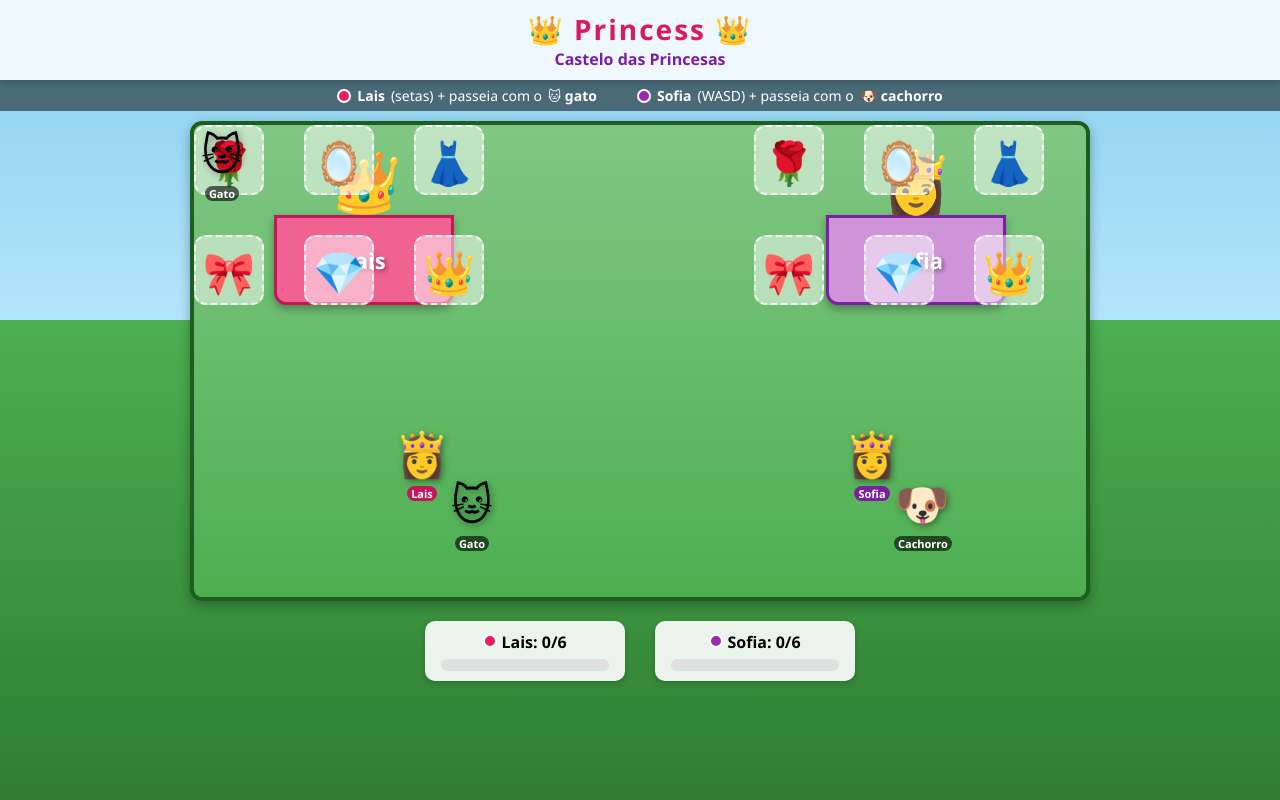
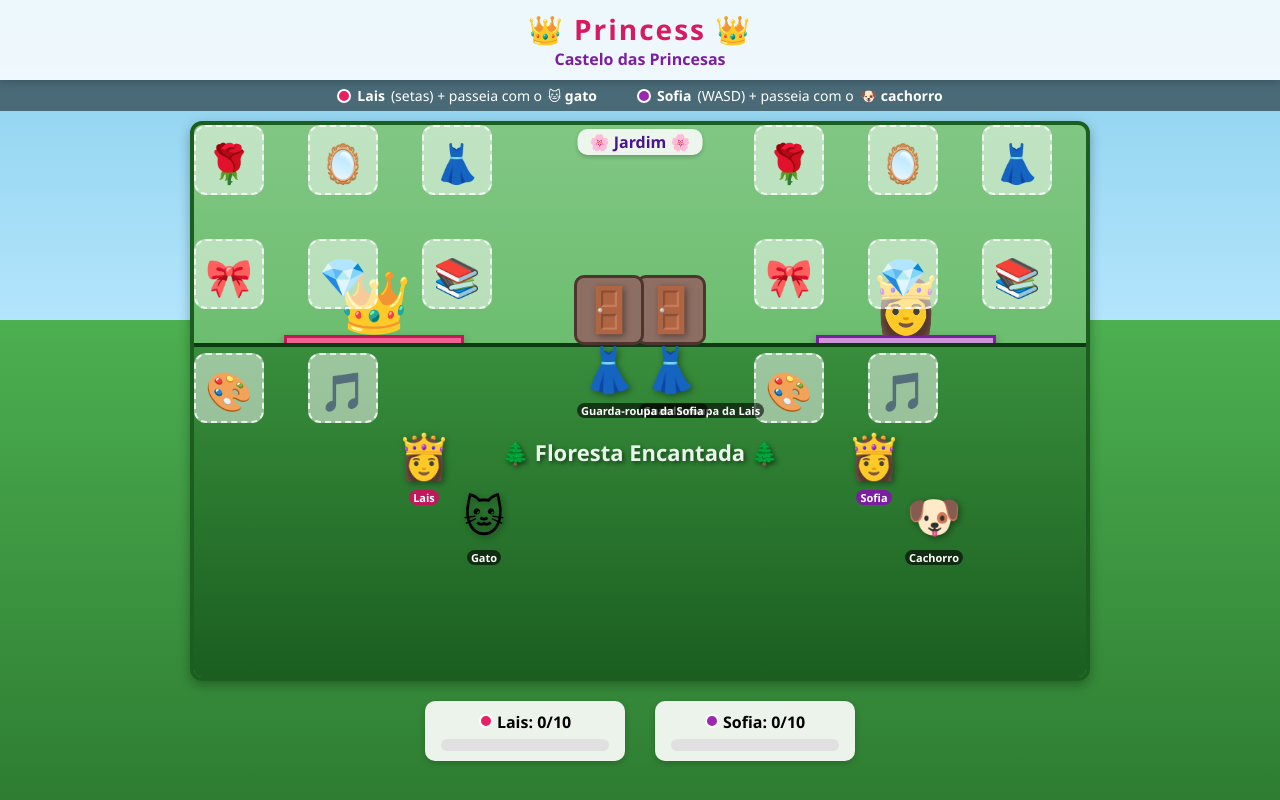
Before and after one commit to larandreluizinfo/rafa_antonela_lar-260904, a plain HTML site: page index.html in a window 1280 px wide. Drawn offline with Linux system fonts and the light colour scheme.

Commit message:
Adiciona floresta encantada, troca de roupa das princesas e mais atividades no castelo

```diff
--- a/index.html
+++ b/index.html
@@ -22,7 +22,11 @@
   </div>
 
   <div id="world">
-    <!-- Castelo da Lais -->
+
+    <!-- ÁREA DO JARDIM -->
+    <div class="area-label jardim">🌸 Jardim 🌸</div>
+
+    <!-- CASTELO DA LAIS -->
     <div class="castle castle-lais" id="castleLais">
       <div class="castle-top">👑</div>
       <div class="castle-body">
@@ -30,7 +34,7 @@
       </div>
     </div>
 
-    <!-- Castelo da Sofia -->
+    <!-- CASTELO DA SOFIA -->
     <div class="castle castle-sofia" id="castleSofia">
       <div class="castle-top">👸</div>
       <div class="castle-body">
@@ -38,22 +42,18 @@
       </div>
     </div>
 
-    <!-- Personagens -->
-    <div class="player" id="lais" data-owner="1">
-      <div class="emoji">👸</div>
+    <!-- PERSONAGENS -->
+    <div class="player" id="lais">
+      <div class="emoji lais-emoji">👸</div>
       <div class="name-tag lais">Lais</div>
     </div>
-    <div class="player" id="sofia" data-owner="2">
-      <div class="emoji">👸</div>
+    <div class="player" id="sofia">
+      <div class="emoji sofia-emoji">👸</div>
       <div class="name-tag sofia">Sofia</div>
     </div>
 
-    <!-- Pets -->
+    <!-- PETS -->
     <div class="pet" id="gato">
-      <div class="emoji">🐱</div>
-      <div class="name-tag">Gato</div>
-    </div>
-    <div class="pet" id="gato2">
       <div class="emoji">🐱</div>
       <div class="name-tag">Gato</div>
     </div>
@@ -62,28 +62,45 @@
       <div class="name-tag">Cachorro</div>
     </div>
 
-    <!-- Atividades do castelo -->
-    <div class="activity" id="atv1" style="left:0px; top:0px;">🌹</div>
-    <div class="activity" id="atv2" style="left:110px; top:0px;">🪞</div>
-    <div class="activity" id="atv3" style="left:220px; top:0px;">👗</div>
-    <div class="activity" id="atv4" style="left:0px; top:110px;">🎀</div>
-    <div class="activity" id="atv5" style="left:110px; top:110px;">💎</div>
-    <div class="activity" id="atv6" style="left:220px; top:110px;">👑</div>
-    <div class="activity" id="atv7" style="left:560px; top:0px;">🌹</div>
-    <div class="activity" id="atv8" style="left:670px; top:0px;">🪞</div>
-    <div class="activity" id="atv9" style="left:780px; top:0px;">👗</div>
-    <div class="activity" id="atv10" style="left:560px; top:110px;">🎀</div>
-    <div class="activity" id="atv11" style="left:670px; top:110px;">💎</div>
-    <div class="activity" id="atv12" style="left:780px; top:110px;">👑</div>
+    <!-- GUARDA-ROUPAS -->
+    <div class="wardrobe wardrobe-lais" id="wardrobeLais">
+      <div class="emoji">🚪👗</div>
+      <div class="name-tag">Guarda-roupa da Lais</div>
+    </div>
+    <div class="wardrobe wardrobe-sofia" id="wardrobeSofia">
+      <div class="emoji">🚪👗</div>
+      <div class="name-tag">Guarda-roupa da Sofia</div>
+    </div>
+
+    <!-- ATIVIDADES DO CASTELO DA LAIS -->
+    <div class="activity" id="latv1" style="left:0px; top:0px;">🌹</div>
+    <div class="activity" id="latv2" style="left:114px; top:0px;">🪞</div>
+    <div class="activity" id="latv3" style="left:228px; top:0px;">👗</div>
+    <div class="activity" id="latv4" style="left:0px; top:114px;">🎀</div>
+    <div class="activity" id="latv5" style="left:114px; top:114px;">💎</div>
+    <div class="activity" id="latv6" style="left:228px; top:114px;">📚</div>
+    <div class="activity" id="latv7" style="left:0px; top:228px;">🎨</div>
+    <div class="activity" id="latv8" style="left:114px; top:228px;">🎵</div>
+
+    <!-- ATIVIDADES DO CASTELO DA SOFIA -->
+    <div class="activity" id="satv1" style="left:560px; top:0px;">🌹</div>
+    <div class="activity" id="satv2" style="left:674px; top:0px;">🪞</div>
+    <div class="activity" id="satv3" style="left:788px; top:0px;">👗</div>
+    <div class="activity" id="satv4" style="left:560px; top:114px;">🎀</div>
+    <div class="activity" id="satv5" style="left:674px; top:114px;">💎</div>
+    <div class="activity" id="satv6" style="left:788px; top:114px;">📚</div>
+    <div class="activity" id="satv7" style="left:560px; top:228px;">🎨</div>
+    <div class="activity" id="satv8" style="left:674px; top:228px;">🎵</div>
+
   </div>
 
   <div id="progress">
     <div class="progress-card">
-      <span class="dot lais"></span> Lais: <span id="laisScore">0</span>/6
+      <span class="dot lais"></span> Lais: <span id="laisScore">0</span>/10
       <div class="bar"><div id="laisBar" class="fill lais"></div></div>
     </div>
     <div class="progress-card">
-      <span class="dot sofia"></span> Sofia: <span id="sofiaScore">0</span>/6
+      <span class="dot sofia"></span> Sofia: <span id="sofiaScore">0</span>/10
       <div class="bar"><div id="sofiaBar" class="fill sofia"></div></div>
     </div>
   </div>
--- a/script.js
+++ b/script.js
@@ -1,46 +1,49 @@
-const activities = [
-  { id: 'atv1', name: 'Plantar as rosas do jardim', emoji: '🌹' },
-  { id: 'atv2', name: 'Se olhar no espelho mágico', emoji: '🪞' },
-  { id: 'atv3', name: 'Provar o vestido de festa', emoji: '👗' },
-  { id: 'atv4', name: 'Amarrar as fitas no cabelo', emoji: '🎀' },
-  { id: 'atv5', name: 'Guardar a joia da coroa', emoji: '💎' },
-  { id: 'atv6', name: 'Brincar com a coroa', emoji: '👑' },
+const ACTIVITIES = [
+  { id: '1', name: 'Plantar as rosas do jardim', emoji: '🌹' },
+  { id: '2', name: 'Se olhar no espelho mágico', emoji: '🪞' },
+  { id: '3', name: 'Provar o vestido de festa', emoji: '👗' },
+  { id: '4', name: 'Amarrar as fitas no cabelo', emoji: '🎀' },
+  { id: '5', name: 'Guardar a joia da coroa', emoji: '💎' },
+  { id: '6', name: 'Ler um livro de histórias', emoji: '📚' },
+  { id: '7', name: 'Pintar um quadro', emoji: '🎨' },
+  { id: '8', name: 'Cantar uma música', emoji: '🎵' },
 ];
 
-// Mapeia cada atividade a dono (1 = Lais, 2 = Sofia)
-const activityOwner = {
-  atv1: 1, atv2: 1, atv3: 1, atv4: 1, atv5: 1, atv6: 1,
-  atv7: 2, atv8: 2, atv9: 2, atv10: 2, atv11: 2, atv12: 2,
+// Mapeia cada atividade ao dono (1 = Lais, 2 = Sofia)
+const activityOwner = {};
+'12345678'.split('').forEach(id => activityOwner['latv' + id] = 1);
+'12345678'.split('').forEach(id => activityOwner['satv' + id] = 2);
+
+const scores = { 1: 0, 2: 0 };
+const dresses = { 1: false, 2: false }; // vestido trocado ainda não
+
+const players = {
+  1: { keys: {}, pos: { x: 200, y: 300 }, petId: 'gato', emojiEl: '.lais-emoji' },
+  2: { keys: {}, pos: { x: 650, y: 300 }, petId: 'cachorro', emojiEl: '.sofia-emoji' },
 };
 
-const scores = { 1: 0, 2: 0 };
-const players = {
-  1: { keys: {}, pos: { x: 200, y: 300 }, petId: 'gato' },
-  2: { keys: {}, pos: { x: 650, y: 300 }, petId: 'cachorro' },
-};
-
-// Posições dos pets (seguem a princesa)
 const pets = {
   gato: { pos: { x: 170, y: 330 }, owner: 1 },
   cachorro: { pos: { x: 620, y: 330 }, owner: 2 },
 };
 
 const WORLD_W = 900;
-const WORLD_H = 480;
+const WORLD_H = 560;
 const STEP = 4;
 
 const laisEl = document.getElementById('lais');
 const sofiaEl = document.getElementById('sofia');
 const gatoEl = document.getElementById('gato');
 const cachorroEl = document.getElementById('cachorro');
+const wardrobeLaisEl = document.getElementById('wardrobeLais');
+const wardrobeSofiaEl = document.getElementById('wardrobeSofia');
 
-for (let i = 0; i < activities.length; i++) {
-  const a = activities[i];
-  const elL = document.getElementById('atv' + (i + 1));
-  const elR = document.getElementById('atv' + (i + 7));
-  if (elL) elL.innerHTML = a.emoji;
-  if (elR) elR.innerHTML = a.emoji;
-}
+// preenche o emoji das atividades
+document.querySelectorAll('.activity').forEach(el => {
+  const num = el.id.replace(/^[ls]atv/, '');
+  const act = ACTIVITIES.find(a => a.id === num);
+  if (act) el.innerHTML = act.emoji;
+});
 
 // Controles: jogador 1 = setas, jogador 2 = WASD
 document.addEventListener('keydown', (e) => {
@@ -56,7 +59,12 @@ document.addEventListener('keyup', (e) => {
   players[2].keys[k] = false;
 });
 
-function movePlayer(player, owner, el, petId) {
+function overlap(a, b) {
+  return !(a.right <= b.left || a.left >= b.right ||
+           a.bottom <= b.top || a.top >= b.bottom);
+}
+
+function movePlayer(player, owner, el, petId, emojiSelector) {
   const k = player.keys;
   const dx = (k['d'] || k['ArrowRight'] ? 1 : 0) - (k['a'] || k['ArrowLeft'] ? 1 : 0);
   const dy = (k['s'] || k['ArrowDown'] ? 1 : 0) - (k['w'] || k['ArrowUp'] ? 1 : 0);
@@ -64,8 +72,8 @@ function movePlayer(player, owner, el, petId) {
   let nx = player.pos.x + dx * STEP;
   let ny = player.pos.y + dy * STEP;
 
-  nx = Math.max(0, Math.min(WORLD_W - 56, nx));
-  ny = Math.max(0, Math.min(WORLD_H - 56, ny));
+  nx = Math.max(0, Math.min(WORLD_W - 60, nx));
+  ny = Math.max(0, Math.min(WORLD_H - 60, ny));
 
   player.pos.x = nx;
   player.pos.y = ny;
@@ -75,31 +83,44 @@ function movePlayer(player, owner, el, petId) {
   // Pet segue a princesa
   const pet = pets[petId];
   const petEl = document.getElementById(petId);
-  pet.pos.x = nx + (dx !== 0 ? (dx > 0 ? -50 : 50) : 50);
-  pet.pos.y = ny + (dy !== 0 ? (dy > 0 ? -50 : 50) : 50);
-  pet.pos.x = Math.max(0, Math.min(WORLD_W - 56, pet.pos.x));
-  pet.pos.y = Math.max(0, Math.min(WORLD_H - 56, pet.pos.y));
+  pet.pos.x = nx + (dx !== 0 ? (dx > 0 ? 60 : -60) : 60);
+  pet.pos.y = ny + (dy !== 0 ? (dy > 0 ? 60 : -60) : 60);
+  pet.pos.x = Math.max(0, Math.min(WORLD_W - 60, pet.pos.x));
+  pet.pos.y = Math.max(0, Math.min(WORLD_H - 60, pet.pos.y));
   petEl.style.left = pet.pos.x + 'px';
   petEl.style.top = pet.pos.y + 'px';
 }
 
+function checkWardrobe(owner, player, emojiSelector) {
+  if (dresses[owner]) return;
+  const wardrobeEl = owner === 1 ? wardrobeLaisEl : wardrobeSofiaEl;
+  const pEl = owner === 1 ? laisEl : sofiaEl;
+  if (overlap(wardrobeEl.getBoundingClientRect(), pEl.getBoundingClientRect())) {
+    dresses[owner] = true;
+    const princessName = owner === 1 ? 'Lais' : 'Sofia';
+    const emojiEl = pEl.querySelector(emojiSelector);
+    // troca de visual
+    const princessDress = owner === 1 ? '👸' : '👸';
+    emojiEl.textContent = owner === 1 ? '💃' : '🩰';
+    showModal('Roupa trocada! 👗', princessName + ' trocou de roupa e ficou ainda mais linda! Agora sem os animais ela faz tudo no castelo!');
+    checkActivities(owner, player);
+  }
+}
+
 function checkActivities(owner, player) {
-  document.querySelectorAll('.activity').forEach((el) => {
+  const pEl = owner === 1 ? laisEl : sofiaEl;
+  const princessName = owner === 1 ? 'Lais' : 'Sofia';
+  document.querySelectorAll('.activity').forEach(el => {
     if (activityOwner[el.id] !== owner || el.classList.contains('done')) return;
-    const aRect = el.getBoundingClientRect();
-    const pRect = (owner === 1 ? laisEl : sofiaEl).getBoundingClientRect();
-    const overlap = !(aRect.right < pRect.left || aRect.left > pRect.right ||
-                      aRect.bottom < pRect.top || aRect.top > pRect.bottom);
-    if (overlap) {
-      el.classList.add('done');
-      scores[owner]++;
-      updateUI();
-      const actId = parseInt(el.id.replace('atv', ''));
-      const actIndex = actId > 6 ? actId - 7 : actId - 1;
-      showModal('Atividade concluída!', 'A princesa ' + (owner === 1 ? 'Lais' : 'Sofia') + ' completou: ' + activities[actIndex].name);
-      if (scores[owner] === 6) {
-        showModal('🏰 Castelo completo! 🏰', 'A princesa ' + (owner === 1 ? 'Lais' : 'Sofia') + ' fez tudo que deu no castelo! Parabéns! 🎉');
-      }
+    if (!overlap(el.getBoundingClientRect(), pEl.getBoundingClientRect())) return;
+    el.classList.add('done');
+    scores[owner]++;
+    updateUI();
+    const num = el.id.replace(/^[ls]atv/, '');
+    const act = ACTIVITIES.find(a => a.id === num);
+    showModal('Atividade concluída! ✨', princessName + ' fez: ' + act.name + '!');
+    if (scores[owner] === 8) {
+      showModal('🏰 Castelo completo! 🏰', princessName + ' fez tudo que deu no castelo! Parabéns! 🎉');
     }
   });
 }
@@ -107,8 +128,8 @@ function checkActivities(owner, player) {
 function updateUI() {
   document.getElementById('laisScore').textContent = scores[1];
   document.getElementById('sofiaScore').textContent = scores[2];
-  document.getElementById('laisBar').style.width = (scores[1] / 6 * 100) + '%';
-  document.getElementById('sofiaBar').style.width = (scores[2] / 6 * 100) + '%';
+  document.getElementById('laisBar').style.width = (scores[1] / 8 * 100) + '%';
+  document.getElementById('sofiaBar').style.width = (scores[2] / 8 * 100) + '%';
 }
 
 function showModal(title, text) {
@@ -120,14 +141,15 @@ function showModal(title, text) {
 }
 
 function gameLoop() {
-  movePlayer(players[1], 1, laisEl, 'gato');
-  movePlayer(players[2], 2, sofiaEl, 'cachorro');
+  movePlayer(players[1], 1, laisEl, 'gato', '.lais-emoji');
+  movePlayer(players[2], 2, sofiaEl, 'cachorro', '.sofia-emoji');
+  checkWardrobe(1, players[1], '.lais-emoji');
+  checkWardrobe(2, players[2], '.sofia-emoji');
   checkActivities(1, players[1]);
   checkActivities(2, players[2]);
   requestAnimationFrame(gameLoop);
 }
 
-// Inicializar posições
 function init() {
   laisEl.style.left = players[1].pos.x + 'px';
   laisEl.style.top = players[1].pos.y + 'px';
--- a/style.css
+++ b/style.css
@@ -59,7 +59,7 @@ header p {
 #world {
   position: relative;
   width: 900px;
-  height: 480px;
+  height: 560px;
   margin: 10px auto;
   background: linear-gradient(180deg, #81c784 0%, #4caf50 100%);
   border: 4px solid #1b5e20;
@@ -68,12 +68,45 @@ header p {
   box-shadow: 0 4px 12px rgba(0,0,0,0.3);
 }
 
+/* Área extra (floresta) */
+#world::after {
+  content: "🌲 Floresta Encantada 🌲";
+  position: absolute;
+  right: 0;
+  bottom: 0;
+  width: 100%;
+  height: 240px;
+  background: linear-gradient(180deg, #388e3c 0%, #1b5e20 100%);
+  border-top: 4px solid #0d3b11;
+  text-align: center;
+  padding-top: 90px;
+  font-size: 22px;
+  color: #e8f5e9;
+  font-weight: bold;
+  text-shadow: 2px 2px 4px rgba(0,0,0,0.5);
+}
+
+/* etiquetas */
+.area-label {
+  position: absolute;
+  top: 4px;
+  left: 50%;
+  transform: translateX(-50%);
+  background: rgba(255,255,255,0.85);
+  border-radius: 10px;
+  padding: 2px 12px;
+  font-weight: bold;
+  color: #4a148c;
+  z-index: 20;
+  box-shadow: 0 2px 4px rgba(0,0,0,0.2);
+}
+
 /* Castelos */
 .castle {
   position: absolute;
-  width: 300px;
-  height: 220px;
-  top: 20px;
+  width: 320px;
+  height: 200px;
+  top: 140px;
   text-align: center;
   user-select: none;
 }
@@ -110,19 +143,19 @@ header p {
 }
 
 /* Personagens e pets */
-.player, .pet {
+.player, .pet, .wardrobe {
   position: absolute;
-  width: 56px;
-  height: 56px;
+  width: 60px;
+  height: 60px;
   text-align: center;
   transition: left 0.05s linear, top 0.05s linear;
   z-index: 10;
   user-select: none;
 }
 
-.player .emoji, .pet .emoji {
+.player .emoji, .pet .emoji, .wardrobe .emoji {
   font-size: 44px;
-  line-height: 56px;
+  line-height: 60px;
   display: block;
   filter: drop-shadow(2px 2px 3px rgba(0,0,0,0.4));
 }
@@ -136,17 +169,31 @@ header p {
   padding: 0 4px;
   margin-top: -4px;
   display: inline-block;
+  white-space: nowrap;
 }
 
 .name-tag.lais { background: #c2185b; }
 .name-tag.sofia { background: #7b1fa2; }
+
+/* Guarda-roupas */
+.wardrobe {
+  width: 70px;
+  height: 70px;
+  background: #8d6e63;
+  border: 3px solid #4e342e;
+  border-radius: 10px;
+  z-index: 8;
+}
+
+.wardrobe-lais { right: 380px; top: 150px; }
+.wardrobe-sofia { left: 380px; top: 150px; }
 
 /* Atividades */
 .activity {
   position: absolute;
   width: 70px;
   height: 70px;
-  font-size: 42px;
+  font-size: 38px;
   line-height: 70px;
   text-align: center;
   background: rgba(255,255,255,0.5);
@@ -216,7 +263,7 @@ header p {
   border-radius: 16px;
   padding: 30px 40px;
   text-align: center;
-  max-width: 400px;
+  max-width: 420px;
   box-shadow: 0 8px 30px rgba(0,0,0,0.4);
 }
 
```
